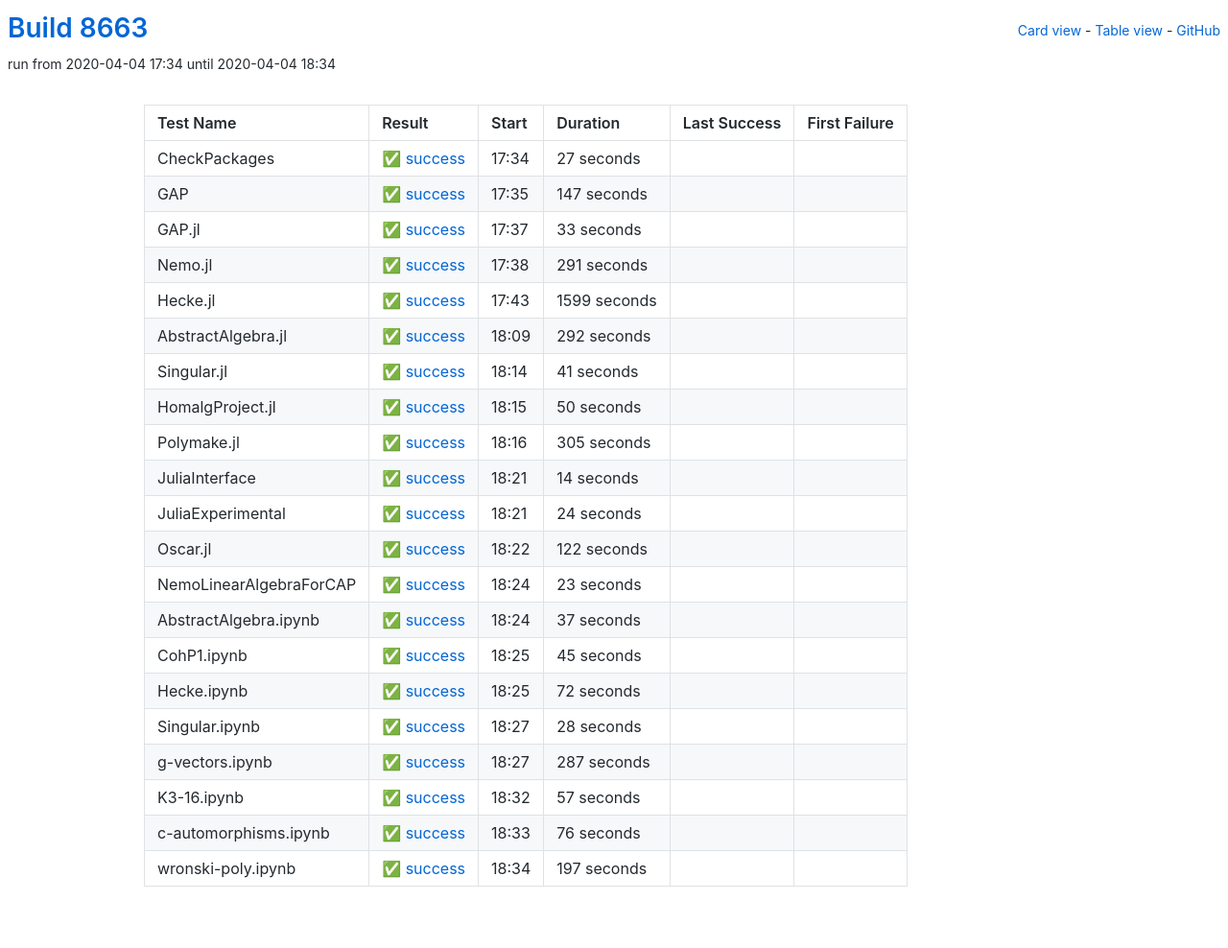
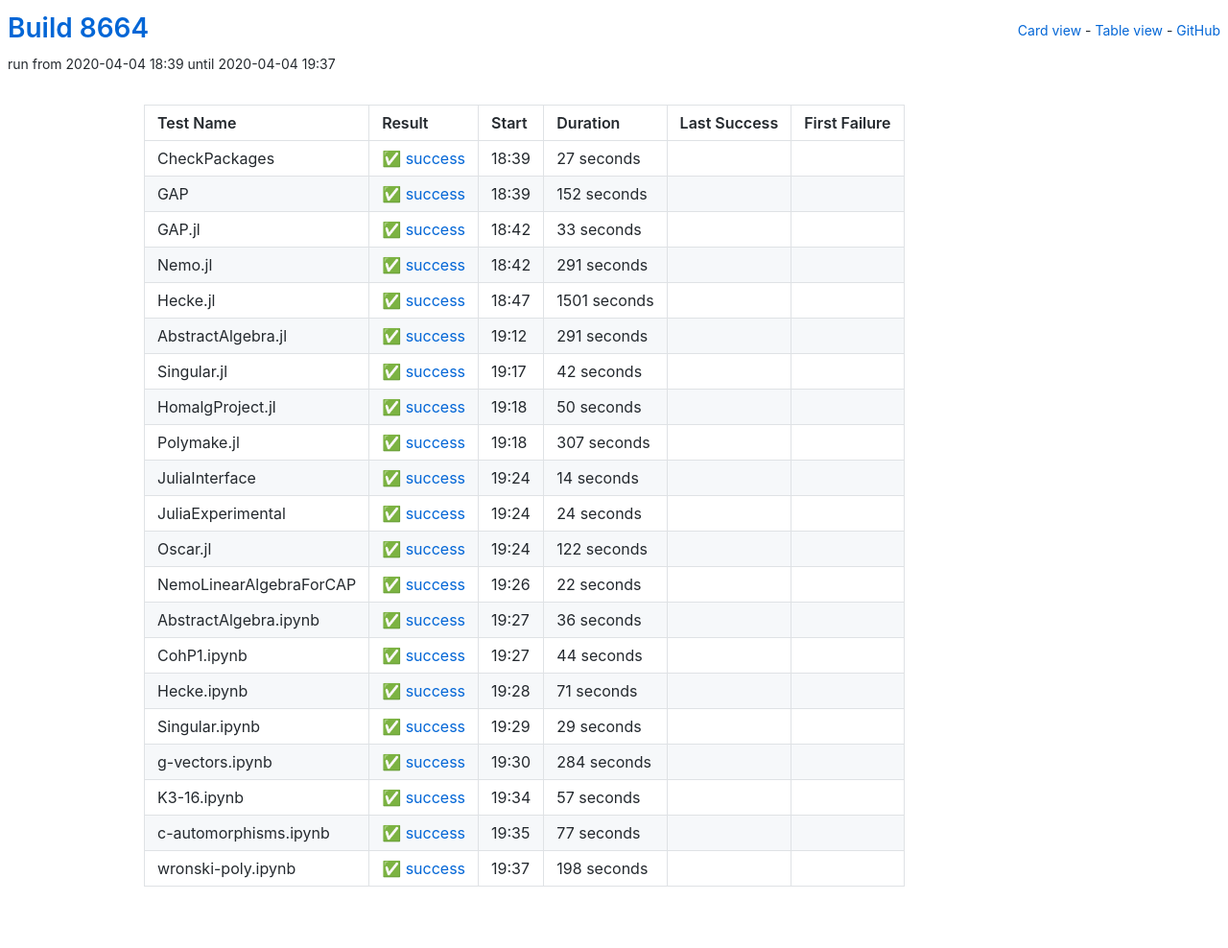
Before and after one commit to oscar-system/oscar-ci-status, a Jekyll site: the page built from table.html, in a window 1280 px wide. Shown: the whole page at 96% size. Built offline with Jekyll 4.4.1, drawn with Linux system fonts in a browser that asks for light colours.

Commit message:
Build 8664

```diff
--- a/_data/ci.yml
+++ b/_data/ci.yml
@@ -1,5 +1,5 @@
-build: 8663
-build_url: https://oscarci.mathematik.uni-kl.de/job/oscar/8663/
+build: 8664
+build_url: https://oscarci.mathematik.uni-kl.de/job/oscar/8664/
 job: oscar
 tests:
 - duration: 27
@@ -8,20 +8,20 @@ tests:
   first_failure_url: null
   last_success: false
   last_success_url: null
-  log: https://oscarci.mathematik.uni-kl.de/job/oscar/8663/artifact/logs/build-8663/CheckPackages.log
+  log: https://oscarci.mathematik.uni-kl.de/job/oscar/8664/artifact/logs/build-8664/CheckPackages.log
   name: CheckPackages
-  start: 2020-04-04 17:34
+  start: 2020-04-04 18:39
   status: success
   success: true
-- duration: 147
+- duration: 152
   exitcode: 0
   first_failure: false
   first_failure_url: null
   last_success: false
   last_success_url: null
-  log: https://oscarci.mathematik.uni-kl.de/job/oscar/8663/artifact/logs/build-8663/GAP.log
+  log: https://oscarci.mathematik.uni-kl.de/job/oscar/8664/artifact/logs/build-8664/GAP.log
   name: GAP
-  start: 2020-04-04 17:35
+  start: 2020-04-04 18:39
   status: success
   success: true
 - duration: 33
@@ -30,9 +30,9 @@ tests:
   first_failure_url: null
   last_success: false
   last_success_url: null
-  log: https://oscarci.mathematik.uni-kl.de/job/oscar/8663/artifact/logs/build-8663/GAP.jl.log
+  log: https://oscarci.mathematik.uni-kl.de/job/oscar/8664/artifact/logs/build-8664/GAP.jl.log
   name: GAP.jl
-  start: 2020-04-04 17:37
+  start: 2020-04-04 18:42
   status: success
   success: true
 - duration: 291
@@ -41,42 +41,42 @@ tests:
   first_failure_url: null
   last_success: false
   last_success_url: null
-  log: https://oscarci.mathematik.uni-kl.de/job/oscar/8663/artifact/logs/build-8663/Nemo.jl.log
+  log: https://oscarci.mathematik.uni-kl.de/job/oscar/8664/artifact/logs/build-8664/Nemo.jl.log
   name: Nemo.jl
-  start: 2020-04-04 17:38
+  start: 2020-04-04 18:42
   status: success
   success: true
-- duration: 1599
+- duration: 1501
   exitcode: 0
   first_failure: false
   first_failure_url: null
   last_success: false
   last_success_url: null
-  log: https://oscarci.mathematik.uni-kl.de/job/oscar/8663/artifact/logs/build-8663/Hecke.jl.log
+  log: https://oscarci.mathematik.uni-kl.de/job/oscar/8664/artifact/logs/build-8664/Hecke.jl.log
   name: Hecke.jl
-  start: 2020-04-04 17:43
+  start: 2020-04-04 18:47
   status: success
   success: true
-- duration: 292
+- duration: 291
   exitcode: 0
   first_failure: false
   first_failure_url: null
   last_success: false
   last_success_url: null
-  log: https://oscarci.mathematik.uni-kl.de/job/oscar/8663/artifact/logs/build-8663/AbstractAlgebra.jl.log
+  log: https://oscarci.mathematik.uni-kl.de/job/oscar/8664/artifact/logs/build-8664/AbstractAlgebra.jl.log
   name: AbstractAlgebra.jl
-  start: 2020-04-04 18:09
+  start: 2020-04-04 19:12
   status: success
   success: true
-- duration: 41
+- duration: 42
   exitcode: 0
   first_failure: false
   first_failure_url: null
   last_success: false
   last_success_url: null
-  log: https://oscarci.mathematik.uni-kl.de/job/oscar/8663/artifact/logs/build-8663/Singular.jl.log
+  log: https://oscarci.mathematik.uni-kl.de/job/oscar/8664/artifact/logs/build-8664/Singular.jl.log
   name: Singular.jl
-  start: 2020-04-04 18:14
+  start: 2020-04-04 19:17
   status: success
   success: true
 - duration: 50
@@ -85,20 +85,20 @@ tests:
   first_failure_url: null
   last_success: false
   last_success_url: null
-  log: https://oscarci.mathematik.uni-kl.de/job/oscar/8663/artifact/logs/build-8663/HomalgProject.jl.log
+  log: https://oscarci.mathematik.uni-kl.de/job/oscar/8664/artifact/logs/build-8664/HomalgProject.jl.log
   name: HomalgProject.jl
-  start: 2020-04-04 18:15
+  start: 2020-04-04 19:18
   status: success
   success: true
-- duration: 305
+- duration: 307
   exitcode: 0
   first_failure: false
   first_failure_url: null
   last_success: false
   last_success_url: null
-  log: https://oscarci.mathematik.uni-kl.de/job/oscar/8663/artifact/logs/build-8663/Polymake.jl.log
+  log: https://oscarci.mathematik.uni-kl.de/job/oscar/8664/artifact/logs/build-8664/Polymake.jl.log
   name: Polymake.jl
-  start: 2020-04-04 18:16
+  start: 2020-04-04 19:18
   status: success
   success: true
 - duration: 14
@@ -107,9 +107,9 @@ tests:
   first_failure_url: null
   last_success: false
   last_success_url: null
-  log: https://oscarci.mathematik.uni-kl.de/job/oscar/8663/artifact/logs/build-8663/JuliaInterface.log
+  log: https://oscarci.mathematik.uni-kl.de/job/oscar/8664/artifact/logs/build-8664/JuliaInterface.log
   name: JuliaInterface
-  start: 2020-04-04 18:21
+  start: 2020-04-04 19:24
   status: success
   success: true
 - duration: 24
@@ -118,9 +118,9 @@ tests:
   first_failure_url: null
   last_success: false
   last_success_url: null
-  log: https://oscarci.mathematik.uni-kl.de/job/oscar/8663/artifact/logs/build-8663/JuliaExperimental.log
+  log: https://oscarci.mathematik.uni-kl.de/job/oscar/8664/artifact/logs/build-8664/JuliaExperimental.log
   name: JuliaExperimental
-  start: 2020-04-04 18:21
+  start: 2020-04-04 19:24
   status: success
   success: true
 - duration: 122
@@ -129,75 +129,75 @@ tests:
   first_failure_url: null
   last_success: false
   last_success_url: null
-  log: https://oscarci.mathematik.uni-kl.de/job/oscar/8663/artifact/logs/build-8663/Oscar.jl.log
+  log: https://oscarci.mathematik.uni-kl.de/job/oscar/8664/artifact/logs/build-8664/Oscar.jl.log
   name: Oscar.jl
-  start: 2020-04-04 18:22
+  start: 2020-04-04 19:24
   status: success
   success: true
-- duration: 23
+- duration: 22
   exitcode: 0
   first_failure: false
   first_failure_url: null
   last_success: false
   last_success_url: null
-  log: https://oscarci.mathematik.uni-kl.de/job/oscar/8663/artifact/logs/build-8663/NemoLinearAlgebraForCAP.log
+  log: https://oscarci.mathematik.uni-kl.de/job/oscar/8664/artifact/logs/build-8664/NemoLinearAlgebraForCAP.log
   name: NemoLinearAlgebraForCAP
-  start: 2020-04-04 18:24
+  start: 2020-04-04 19:26
   status: success
   success: true
-- duration: 37
+- duration: 36
   exitcode: 0
   first_failure: false
   first_failure_url: null
   last_success: false
   last_success_url: null
-  log: https://oscarci.mathematik.uni-kl.de/job/oscar/8663/artifact/logs/build-8663/AbstractAlgebra.ipynb.log
+  log: https://oscarci.mathematik.uni-kl.de/job/oscar/8664/artifact/logs/build-8664/AbstractAlgebra.ipynb.log
   name: AbstractAlgebra.ipynb
-  start: 2020-04-04 18:24
+  start: 2020-04-04 19:27
   status: success
   success: true
-- duration: 45
+- duration: 44
   exitcode: 0
   first_failure: false
   first_failure_url: null
   last_success: false
   last_success_url: null
-  log: https://oscarci.mathematik.uni-kl.de/job/oscar/8663/artifact/logs/build-8663/CohP1.ipynb.log
+  log: https://oscarci.mathematik.uni-kl.de/job/oscar/8664/artifact/logs/build-8664/CohP1.ipynb.log
   name: CohP1.ipynb
-  start: 2020-04-04 18:25
+  start: 2020-04-04 19:27
   status: success
   success: true
-- duration: 72
+- duration: 71
   exitcode: 0
   first_failure: false
   first_failure_url: null
   last_success: false
   last_success_url: null
-  log: https://oscarci.mathematik.uni-kl.de/job/oscar/8663/artifact/logs/build-8663/Hecke.ipynb.log
+  log: https://oscarci.mathematik.uni-kl.de/job/oscar/8664/artifact/logs/build-8664/Hecke.ipynb.log
   name: Hecke.ipynb
-  start: 2020-04-04 18:25
+  start: 2020-04-04 19:28
   status: success
   success: true
-- duration: 28
+- duration: 29
   exitcode: 0
   first_failure: false
   first_failure_url: null
   last_success: false
   last_success_url: null
-  log: https://oscarci.mathematik.uni-kl.de/job/oscar/8663/artifact/logs/build-8663/Singular.ipynb.log
+  log: https://oscarci.mathematik.uni-kl.de/job/oscar/8664/artifact/logs/build-8664/Singular.ipynb.log
   name: Singular.ipynb
-  start: 2020-04-04 18:27
+  start: 2020-04-04 19:29
   status: success
   success: true
-- duration: 287
+- duration: 284
   exitcode: 0
   first_failure: false
   first_failure_url: null
   last_success: false
   last_success_url: null
-  log: https://oscarci.mathematik.uni-kl.de/job/oscar/8663/artifact/logs/build-8663/g-vectors.ipynb.log
+  log: https://oscarci.mathematik.uni-kl.de/job/oscar/8664/artifact/logs/build-8664/g-vectors.ipynb.log
   name: g-vectors.ipynb
-  start: 2020-04-04 18:27
+  start: 2020-04-04 19:30
   status: success
   success: true
 - duration: 57
@@ -206,30 +206,30 @@ tests:
   first_failure_url: null
   last_success: false
   last_success_url: null
-  log: https://oscarci.mathematik.uni-kl.de/job/oscar/8663/artifact/logs/build-8663/K3-16.ipynb.log
+  log: https://oscarci.mathematik.uni-kl.de/job/oscar/8664/artifact/logs/build-8664/K3-16.ipynb.log
   name: K3-16.ipynb
-  start: 2020-04-04 18:32
+  start: 2020-04-04 19:34
   status: success
   success: true
-- duration: 76
+- duration: 77
   exitcode: 0
   first_failure: false
   first_failure_url: null
   last_success: false
   last_success_url: null
-  log: https://oscarci.mathematik.uni-kl.de/job/oscar/8663/artifact/logs/build-8663/c-automorphisms.ipynb.log
+  log: https://oscarci.mathematik.uni-kl.de/job/oscar/8664/artifact/logs/build-8664/c-automorphisms.ipynb.log
   name: c-automorphisms.ipynb
-  start: 2020-04-04 18:33
+  start: 2020-04-04 19:35
   status: success
   success: true
-- duration: 197
+- duration: 198
   exitcode: 0
   first_failure: false
   first_failure_url: null
   last_success: false
   last_success_url: null
-  log: https://oscarci.mathematik.uni-kl.de/job/oscar/8663/artifact/logs/build-8663/wronski-poly.ipynb.log
+  log: https://oscarci.mathematik.uni-kl.de/job/oscar/8664/artifact/logs/build-8664/wronski-poly.ipynb.log
   name: wronski-poly.ipynb
-  start: 2020-04-04 18:34
+  start: 2020-04-04 19:37
   status: success
   success: true
```
Also changed, not shown: README.md.
